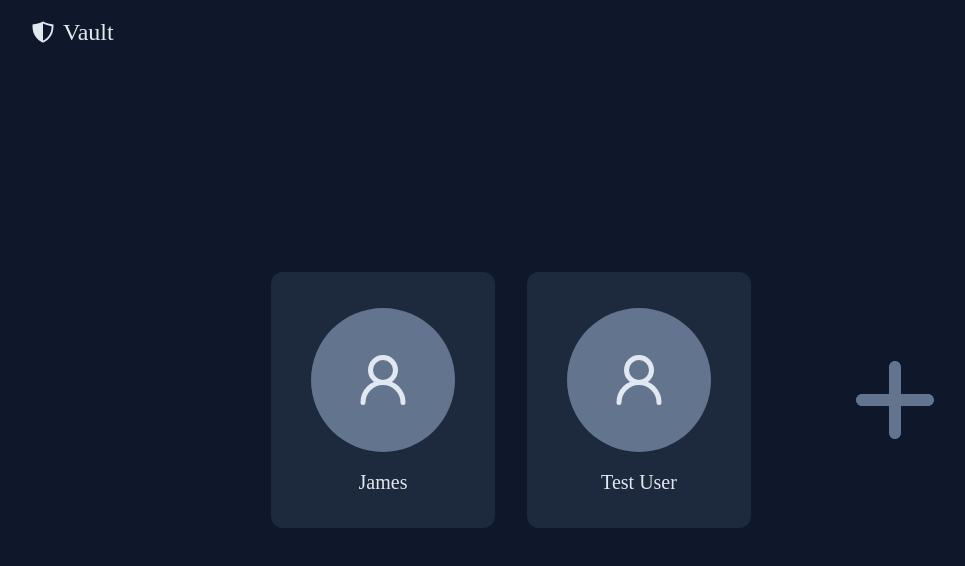
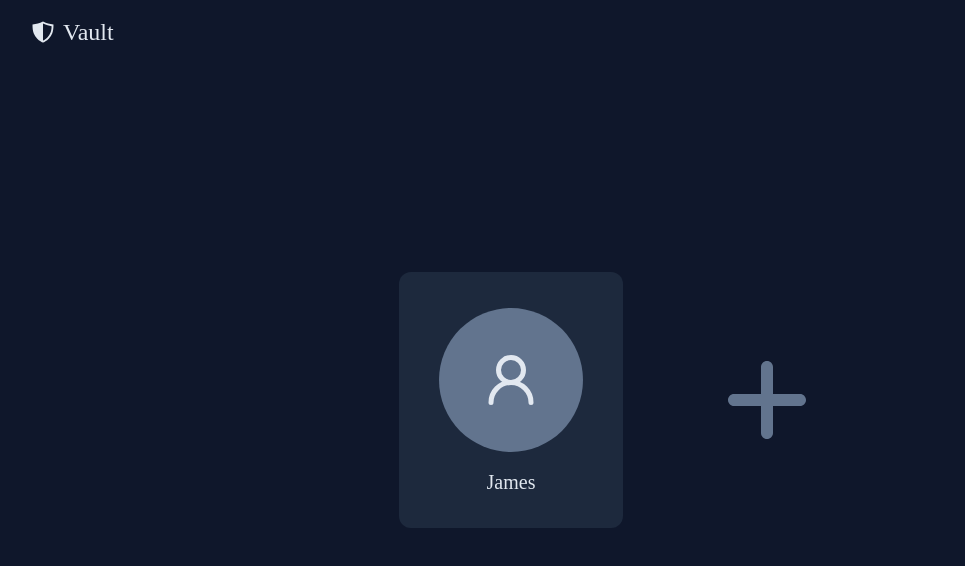
Before and after one commit to jamesomichael/vault-ui, a React (Vite) app: page /auth/login in a window 1280 px wide. Shown: the top 566 px of the page, without its empty margins (1-966 px from the left). Built offline with nearby package versions, Linux system fonts and the light colour scheme; a web font is replaced by a local one.

Commit message:
update user selection to reference username

```diff
--- a/src/components/auth/User.tsx
+++ b/src/components/auth/User.tsx
@@ -4,17 +4,17 @@ interface UserProps {
 	name: string;
 }
 
-const User = ({ id, name, onClick }: UserProps) => {
+const User = ({ id, username, onClick }: UserProps) => {
 	return (
 		<div
-			onClick={() => onClick(id, name)}
+			onClick={() => onClick(id, username)}
 			className="group transition-all duration-200 hover:outline-2 hover:cursor-pointer outline-slate-800 hover:bg-slate-700 p-4 flex flex-col gap-4 md:gap-5 justify-center items-center text-white w-40 h-48 md:w-56 md:h-64 rounded-xl bg-slate-800"
 		>
 			<div className="text-4xl md:text-6xl text-slate-200 bg-slate-500 flex justify-center items-center h-24 md:h-36 aspect-square rounded-full">
 				<LuUserRound />
 			</div>
 			<span className="transition-all duration-500 group-hover:scale-110 line-clamp-1 leading-none font-hubot text-lg md:text-xl font-medium text-slate-200">
-				{name}
+				{username}
 			</span>
 		</div>
 	);
--- a/src/components/auth/Users.tsx
+++ b/src/components/auth/Users.tsx
@@ -7,8 +7,8 @@ import { FaPlus } from 'react-icons/fa6';
 const Users = ({ users, onSelect }) => {
 	return (
 		<div className="flex flex-wrap justify-center items-center gap-8">
-			{users?.map(({ id, name }, i) => (
-				<User key={i} id={id} name={name} onClick={onSelect} />
+			{users?.map(({ id, username }, i) => (
+				<User key={i} id={id} username={username} onClick={onSelect} />
 			))}
 			<div className="group transition-all duration-200 hover:cursor-pointer p-4 flex flex-col gap-4 md:gap-5 justify-center items-center text-white w-40 h-48 md:w-56 md:h-64 rounded-xl">
 				<Link
--- a/src/pages/auth/SelectUser.tsx
+++ b/src/pages/auth/SelectUser.tsx
@@ -4,16 +4,16 @@ import Users from '../../components/auth/Users';
 import LogInForm from '../../components/auth/LogInForm';
 
 const users = [
-	{ id: 1, name: 'James' },
-	{ id: 2, name: 'Test User' },
+	{ id: '5b47e903-0ff9-459b-bca7-5297e2995e5f', username: 'James' },
+	// { id: 2, name: 'Test User' },
 ];
 
 const SelectUser = () => {
 	const [activeUser, setActiveUser] = useState(null);
 	const [showLogInForm, setShowLogInForm] = useState(false);
 
-	const handleUserSelection = (id, name) => {
-		setActiveUser({ id, name });
+	const handleUserSelection = (id, username) => {
+		setActiveUser({ id, username });
 		setShowLogInForm(true);
 	};
 
```
